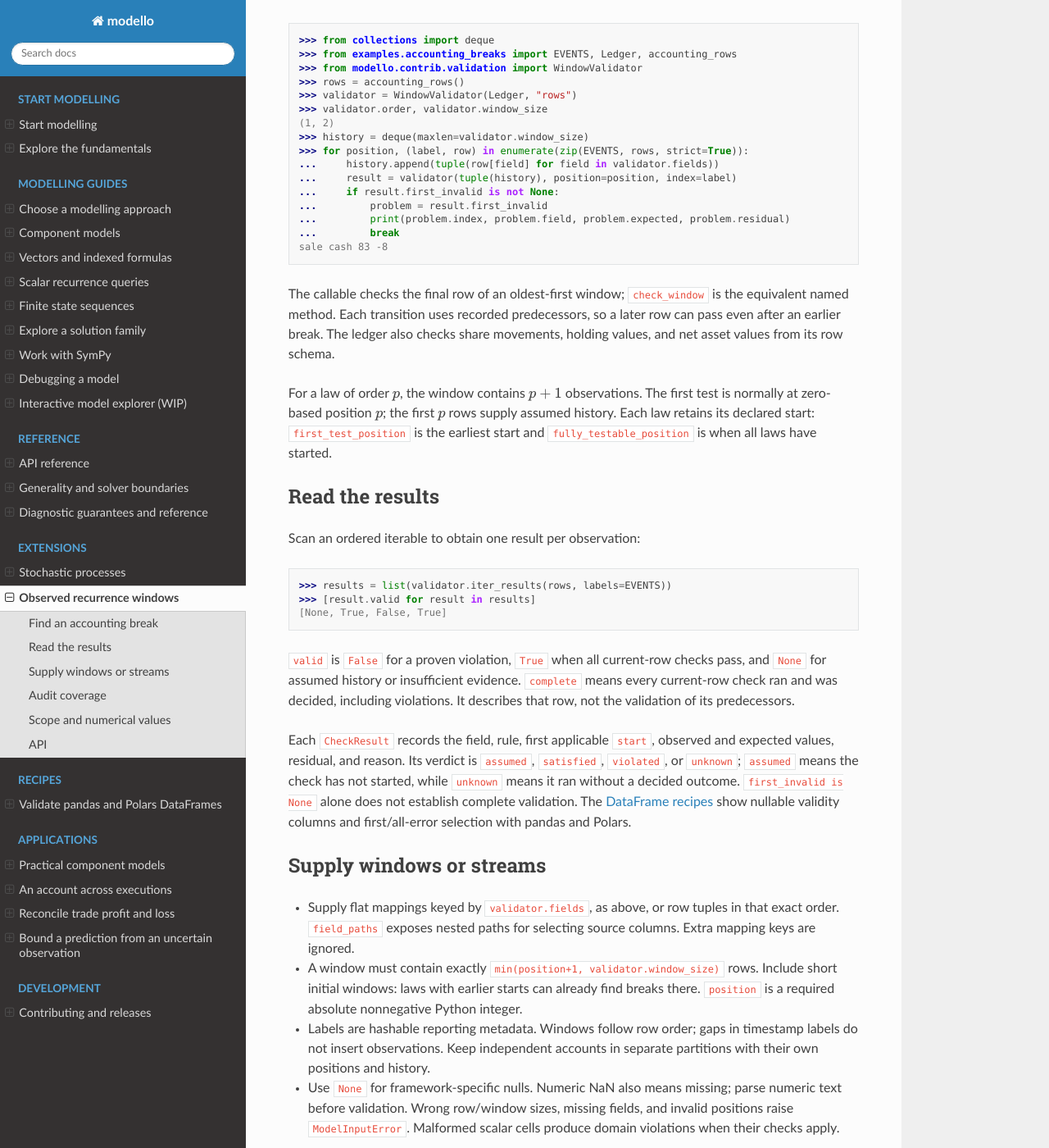
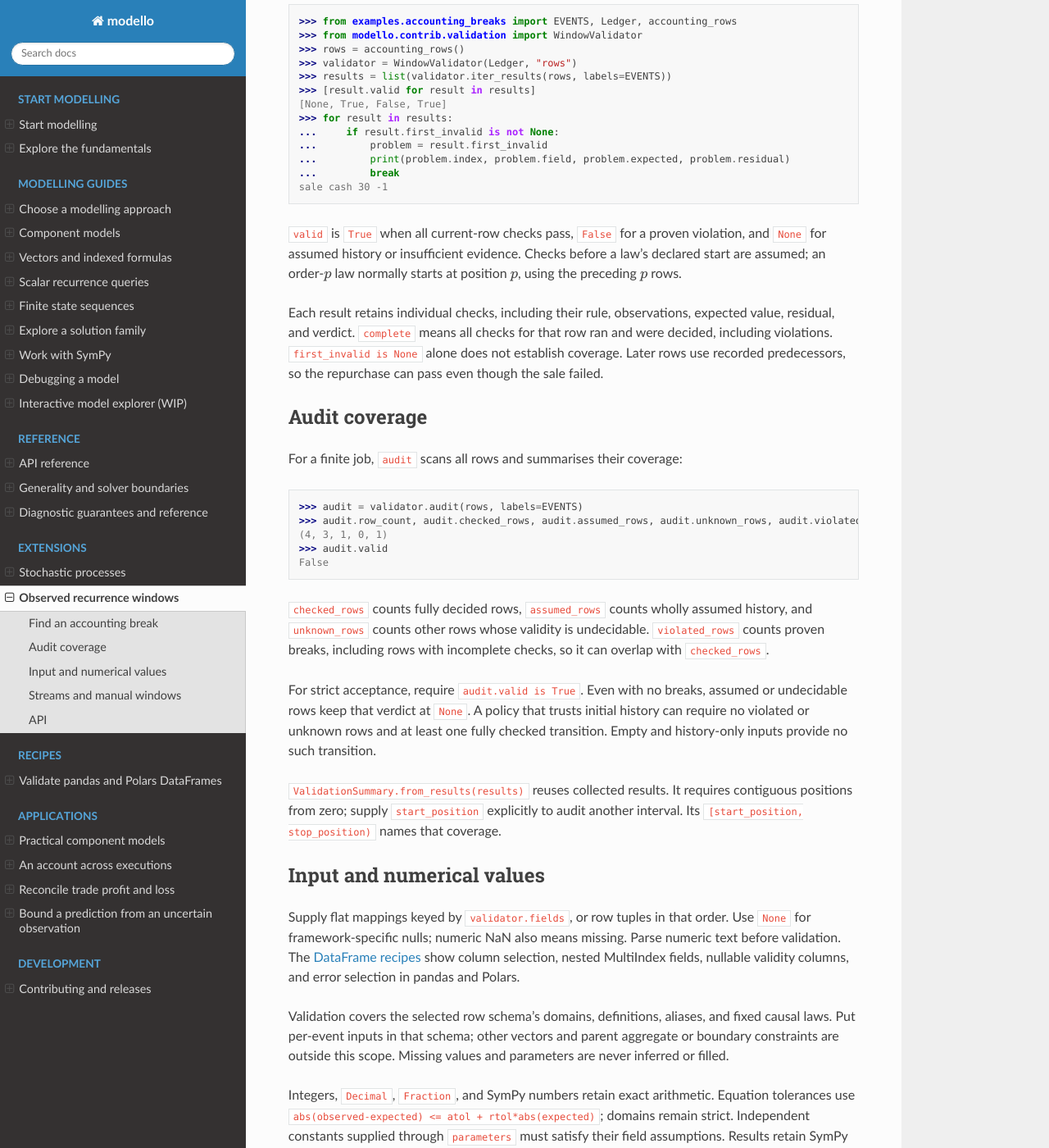
Before and after one commit to Code0x58/modello, a Sphinx documentation site: the page built from docs/contrib/validation.rst, in a window 1280 px wide and 1400 px high, scrolled down 804 px. Shown: the whole window at 82% size. Built offline with Sphinx 7.4.7 and the Read the Docs theme 3.1.0, drawn with Linux system fonts in a browser that asks for light colours; some of the changed text lies outside the part shown.

Commit message:
Lead validation guide with iter_results and simplify ledger values

```diff
--- a/docs/contrib/validation.rst
+++ b/docs/contrib/validation.rst
@@ -2,196 +2,173 @@
 ===========================
 
 The :doc:`account walkthrough <../model-vectors>` calculates balances from
-trades. When a statement already contains those balances, check that each
-posting agrees with the preceding balance and the recorded cash movement.
-``WindowValidator`` reports the accounting breaks while keeping the supplied
-observations intact.
+trades. When a statement already contains those balances, use
+``WindowValidator.iter_results`` to check each posting against its recorded
+predecessor.
 
-The nested ledger in ``examples.accounting_breaks`` follows a purchase, sale,
-and repurchase. Cash amounts and residuals use integer cents; the table displays
-USD to two decimal places. Cash and share balances obey
+The ledger in ``examples.accounting_breaks`` starts with 40, buys two shares at
+10 each, then sells one for 10. The sale should leave 30 in cash, but the
+statement records 29. Its cash and share balances obey
 
 .. math::
 
    \widehat C_n = C_{n-1} + \Delta C_n, \qquad
    \widehat Q_n = Q_{n-1} + \Delta Q_n.
 
-For cash, the residual is :math:`e_n=C_n-\widehat C_n`. In USD, the sale records
-0.75 against an expected :math:`0.69+0.14=0.83`: an eight-cent break.
+The cash residual is :math:`e_n=C_n-\widehat C_n`: here :math:`29-30=-1`.
 
 .. list-table:: Cash columns from the ledger
    :header-rows: 1
 
    * - Event
-     - Cash (USD)
-     - Cash movement (USD)
+     - Cash
+     - Cash movement
      - Valid
      - Why
    * - opening
-     - 0.90
+     - 40.00
      - 0.00
      - Assumed
      - Opening balance is assumed.
    * - purchase
-     - 0.69
-     - -0.21
+     - 20.00
+     - -20.00
      - Yes
      -
    * - sale
-     - 0.75
-     - 0.14
+     - 29.00
+     - 10.00
      - No
-     - Expected 0.83; shortfall 0.08.
+     - Expected 30.00; shortfall 1.00.
    * - repurchase
-     - 0.64
-     - -0.11
+     - 19.00
+     - -10.00
      - Yes
      - Uses the recorded sale balance.
 
 Find an accounting break
 ------------------------
 
-Reuse the ledger's row schema and recurrence laws:
+``iter_results`` maintains the rolling history and yields one result per row.
+Collect the results to inspect the full sequence:
 
 .. doctest::
 
-   >>> from collections import deque
    >>> from examples.accounting_breaks import EVENTS, Ledger, accounting_rows
    >>> from modello.contrib.validation import WindowValidator
    >>> rows = accounting_rows()
    >>> validator = WindowValidator(Ledger, "rows")
-   >>> validator.order, validator.window_size
-   (1, 2)
-   >>> history = deque(maxlen=validator.window_size)
-   >>> for position, (label, row) in enumerate(zip(EVENTS, rows, strict=True)):
-   ...     history.append(tuple(row[field] for field in validator.fields))
-   ...     result = validator(tuple(history), position=position, index=label)
+   >>> results = list(validator.iter_results(rows, labels=EVENTS))
+   >>> [result.valid for result in results]
+   [None, True, False, True]
+   >>> for result in results:
    ...     if result.first_invalid is not None:
    ...         problem = result.first_invalid
    ...         print(problem.index, problem.field, problem.expected, problem.residual)
    ...         break
-   sale cash 83 -8
+   sale cash 30 -1
 
-The callable checks the final row of an oldest-first window; ``check_window``
-is the equivalent named method. Each transition uses recorded predecessors,
-so a later row can pass even after an earlier break. The ledger also checks
-share movements, holding values, and net asset values from its row schema.
+``valid`` is ``True`` when all current-row checks pass, ``False`` for a proven
+violation, and ``None`` for assumed history or insufficient evidence.
+Checks before a law's declared start are assumed; an order-:math:`p` law
+normally starts at position :math:`p`, using the preceding :math:`p` rows.
 
-For a law of order :math:`p`, the window contains :math:`p+1` observations.
-The first test is normally at zero-based position :math:`p`; the first
-:math:`p` rows supply assumed history. Each law retains its declared start:
-``first_test_position`` is the earliest start and ``fully_testable_position``
-is when all laws have started.
+Each result retains individual checks, including their rule, observations,
+expected value, residual, and verdict. ``complete`` means all checks for that
+row ran and were decided, including violations. ``first_invalid is None``
+alone does not establish coverage. Later rows use recorded predecessors, so
+the repurchase can pass even though the sale failed.
 
-Read the results
------------------
+Audit coverage
+---------------
 
-Scan an ordered iterable to obtain one result per observation:
+For a finite job, ``audit`` scans all rows and summarises their coverage:
 
 .. doctest::
 
-   >>> results = list(validator.iter_results(rows, labels=EVENTS))
-   >>> [result.valid for result in results]
-   [None, True, False, True]
+   >>> audit = validator.audit(rows, labels=EVENTS)
+   >>> audit.row_count, audit.checked_rows, audit.assumed_rows, audit.unknown_rows, audit.violated_rows
+   (4, 3, 1, 0, 1)
+   >>> audit.valid
+   False
 
-``valid`` is ``False`` for a proven violation, ``True`` when all current-row
-checks pass, and ``None`` for assumed history or insufficient evidence.
-``complete`` means every current-row check ran and was decided, including
-violations. It describes that row, not the validation of its predecessors.
+``checked_rows`` counts fully decided rows, ``assumed_rows`` counts wholly
+assumed history, and ``unknown_rows`` counts other rows whose validity is
+undecidable. ``violated_rows`` counts proven breaks, including rows with
+incomplete checks, so it can overlap with ``checked_rows``.
 
-Each ``CheckResult`` records the field, rule, first applicable ``start``,
-observed and expected values, residual, and reason. Its verdict is
-``assumed``, ``satisfied``, ``violated``, or ``unknown``; ``assumed`` means the
-check has not started, while ``unknown`` means it ran without a decided outcome.
-``first_invalid is None`` alone does not establish complete validation.
-The :doc:`DataFrame recipes <../recipes/dataframe-validation>` show nullable
-validity columns and first/all-error selection with pandas and Polars.
+For strict acceptance, require ``audit.valid is True``. Even with no breaks,
+assumed or undecidable rows keep that verdict at ``None``. A policy that trusts
+initial history can require no violated or unknown rows and at least one fully
+checked transition. Empty and history-only inputs provide no such transition.
 
-Supply windows or streams
---------------------------
+``ValidationSummary.from_results(results)`` reuses collected results. It requires
+contiguous positions from zero; supply ``start_position`` explicitly to audit
+another interval. Its ``[start_position, stop_position)`` names that coverage.
 
-* Supply flat mappings keyed by ``validator.fields``, as above, or row tuples
-  in that exact order. ``field_paths`` exposes nested paths for selecting
-  source columns. Extra mapping keys are ignored.
-* A window must contain exactly ``min(position+1, validator.window_size)`` rows.
-  Include short initial windows: laws with earlier starts can already find
-  breaks there. ``position`` is a required absolute nonnegative Python integer.
-* Labels are hashable reporting metadata. Windows follow row order; gaps in
-  timestamp labels do not insert observations. Keep independent accounts in
-  separate partitions with their own positions and history.
-* Use ``None`` for framework-specific nulls. Numeric NaN also means missing;
-  parse numeric text before validation. Wrong row/window sizes, missing fields,
-  and invalid positions raise ``ModelInputError``. Malformed scalar cells
-  produce domain violations when their checks apply.
+Input and numerical values
+---------------------------
 
-``iter_results`` retains at most ``window_size`` rows. Each call starts fresh
-at position zero; chain batches into one call to preserve continuity. On Python
-3.12+, :func:`itertools.batched` splits a source iterable into batches:
+Supply flat mappings keyed by ``validator.fields``, or row tuples in that order.
+Use ``None`` for framework-specific nulls; numeric NaN also means missing.
+Parse numeric text before validation. The :doc:`DataFrame recipes
+<../recipes/dataframe-validation>` show column selection, nested MultiIndex
+fields, nullable validity columns, and error selection in pandas and Polars.
+
+Validation covers the selected row schema's domains, definitions, aliases,
+and fixed causal laws. Put per-event inputs in that schema; other vectors and
+parent aggregate or boundary constraints are outside this scope. Missing
+values and parameters are never inferred or filled.
+
+Integers, ``Decimal``, ``Fraction``, and SymPy numbers retain exact arithmetic.
+Equation tolerances use ``abs(observed-expected) <= atol + rtol*abs(expected)``;
+domains remain strict. Independent constants supplied through ``parameters``
+must satisfy their field assumptions. Results retain SymPy values for exact
+evidence.
+
+Streams and manual windows
+---------------------------
+
+For a stream, iterate over ``iter_results`` directly without collecting a list.
+Each call starts fresh at position zero, so chain batches into one call to keep
+history across them. On Python 3.12+:
 
 .. testcode::
 
    from itertools import batched, chain
 
-   batch_size = validator.window_size
-   batches = batched(rows, batch_size)
-   batch_results = validator.iter_results(chain.from_iterable(batches))
-   print([result.valid for result in batch_results])
+   batches = batched(rows, validator.window_size)
+   print([result.valid for result in validator.iter_results(chain.from_iterable(batches))])
 
 .. testoutput::
 
    [None, True, False, True]
 
-Batch size is a source setting; it need not equal ``window_size``. Python
-3.10–3.11 can use the equivalent :func:`itertools.islice` recipe in the
-`Python batching documentation <https://docs.python.org/3/library/itertools.html#itertools.batched>`_.
+Batch length is a source choice; it need not match ``window_size``. For Python
+3.10–3.11, the `Python batching recipe
+<https://docs.python.org/3/library/itertools.html#itertools.batched>`_ uses
+:func:`itertools.islice`.
 
-If your stream processor supplies windows, call ``validator(window, position=n)``
-directly. Keep the overlapping :math:`p` rows and absolute position across
-batches or restarts. The validator stores no history between these calls.
-
-Audit coverage
----------------
-
-``audit`` scans a finite input completely and reports coverage plus the first
-violation. Audit through the first position where all laws apply; this example
-has a passing transition but still retains its assumed prefix:
+If a DataFrame or stream processor already supplies row windows, call the
+validator directly. The equivalent manual loop is:
 
 .. doctest::
 
-   >>> prefix = rows[:validator.fully_testable_position + 1]
-   >>> audit = validator.audit(prefix)
-   >>> audit.row_count, audit.checked_rows, audit.assumed_rows, audit.unknown_rows
-   (2, 1, 1, 0)
-   >>> audit.first_invalid, audit.valid, audit.complete
-   (None, None, False)
+   >>> from collections import deque
+   >>> history = deque(maxlen=validator.window_size)
+   >>> manual_results = []
+   >>> for position, (label, row) in enumerate(zip(EVENTS, rows, strict=True)):
+   ...     history.append(tuple(row[field] for field in validator.fields))
+   ...     manual_results.append(validator(tuple(history), position=position, index=label))
+   >>> manual_results == list(validator.iter_results(rows, labels=EVENTS))
+   True
 
-``checked_rows`` counts fully decided rows, ``assumed_rows`` counts wholly
-assumed history, and ``violated_rows`` counts rows with a proven break.
-``unknown_rows`` counts remaining rows whose validity is undecidable. A violated
-row may also be fully checked or contain undecided checks.
-For strict acceptance require ``audit.valid is True``. A policy that trusts
-initial history can instead require no violated or unknown rows and at least
-one fully checked transition. Empty and history-only inputs provide no such
-transition.
-
-``ValidationSummary.from_results(results)`` audits an existing result iterator.
-It requires every position from zero in order, rejecting gaps, duplicates,
-and omitted prefixes. To audit another contiguous interval, supply an explicit
-``start_position``; ``[start_position, stop_position)`` then names its coverage.
-
-Scope and numerical values
----------------------------
-
-Validation covers the selected row schema's domains, definitions, aliases,
-and fixed causal laws. Put per-row inputs in that schema; other vectors and
-parent aggregate or boundary constraints are outside this scope. Missing
-values and parameters are never inferred or filled.
-
-Integers, ``Decimal``, ``Fraction``, and SymPy numbers retain exact arithmetic.
-Equation tolerances use ``abs(observed-expected) <= atol + rtol*abs(expected)``;
-domains remain strict. Supply independent constants through ``parameters``;
-they and their resolved definitions must satisfy their field assumptions.
-Results retain SymPy values for exact evidence.
+Each call checks the final row of an oldest-first window containing exactly
+``min(position+1, validator.window_size)`` rows. Include short initial windows;
+laws with earlier starts can already find breaks there. ``position`` is an
+absolute nonnegative Python integer; labels are hashable metadata and do not insert missing
+observations between gaps. Keep separate histories for independent accounts,
+and restore overlapping history and positions across batches or restarts.
 
 
 API
```
Also changed, not shown: docs/recipes/dataframe-validation.rst (+9 -9 lines), 3 other files.
